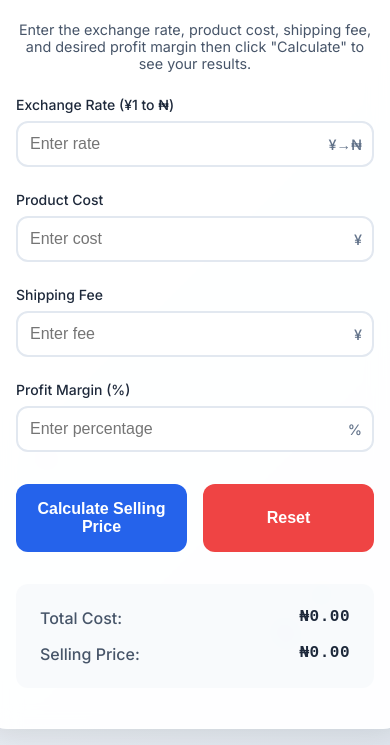
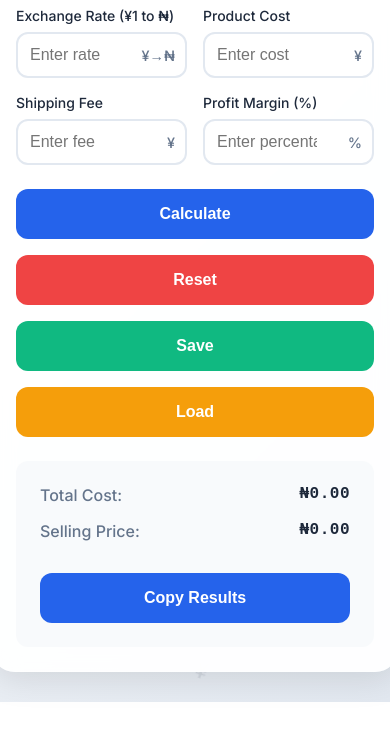
Before and after one commit to Xotique/CurrencyCalculatorNG, a plain HTML site: page index.html in a window 390 px wide. Shown: the part 142-887 px from the top of the page. After the commit the page ends 844 px from the top, so only its background shows below. Drawn offline with Linux system fonts and the light colour scheme.

Commit message:
Update index.html
last iteration hopefully

```diff
--- a/index.html
+++ b/index.html
@@ -16,6 +16,7 @@
       --glass: rgba(255, 255, 255, 0.95);
       --shadow: 0 8px 32px rgba(0, 0, 0, 0.1);
       --border: 1px solid rgba(255, 255, 255, 0.3);
+      --text: #1e293b;
     }
 
     /* Dark mode variables */
@@ -24,6 +25,7 @@
       --glass: rgba(40, 40, 40, 0.95);
       --shadow: 0 8px 32px rgba(0, 0, 0, 0.3);
       --border: 1px solid rgba(255, 255, 255, 0.1);
+      --text: #ffffff;
       background: var(--background);
     }
 
@@ -40,13 +42,14 @@
       position: relative;
       overflow: hidden;
       transition: background 0.3s ease;
+      color: var(--text);
     }
 
     .container {
       background: var(--glass);
       backdrop-filter: blur(10px);
       border-radius: 1.5rem;
-      padding: 2.5rem 2rem 2.5rem 2rem;
+      padding: 2rem;
       box-shadow: var(--shadow);
       width: 100%;
       max-width: 600px;
@@ -77,7 +80,7 @@
       font-weight: 400;
     }
 
-    /* Dark mode toggle button inside container */
+    /* Dark mode toggle button */
     .dark-mode-btn {
       position: absolute;
       top: 1rem;
@@ -95,18 +98,12 @@
       background: var(--secondary);
     }
 
-    .instruction {
-      text-align: center;
-      margin-bottom: 1.5rem;
-      font-size: 0.9rem;
-      color: #475569;
-    }
-
+    /* Mobile-friendly input grid */
     .input-grid {
       display: grid;
-      grid-template-columns: repeat(auto-fit, minmax(200px, 1fr));
-      gap: 1.5rem;
-      margin-bottom: 2rem;
+      grid-template-columns: repeat(auto-fit, minmax(150px, 1fr));
+      gap: 1rem;
+      margin-bottom: 1.5rem;
     }
 
     .input-group {
@@ -116,7 +113,7 @@
     label {
       display: block;
       margin-bottom: 0.5rem;
-      color: #1e293b;
+      color: var(--text);
       font-weight: 500;
       font-size: 0.875rem;
       transition: color 0.3s ease;
@@ -131,11 +128,13 @@
     input {
       width: 100%;
       padding: 0.75rem;
-      padding-right: 2.5rem; /* Space for currency symbol */
+      padding-right: 2.5rem;
       border: 2px solid #e2e8f0;
       border-radius: 0.75rem;
       font-size: 1rem;
       transition: all 0.3s ease;
+      background: var(--glass);
+      color: var(--text);
     }
 
     input:focus {
@@ -154,10 +153,12 @@
       transition: color 0.3s ease;
     }
 
+    /* Mobile-friendly buttons */
     .btn-group {
       display: flex;
       gap: 1rem;
       margin-bottom: 1.5rem;
+      flex-wrap: wrap;
     }
 
     button {
@@ -171,14 +172,16 @@
       font-weight: 600;
       cursor: pointer;
       transition: background 0.3s ease;
+      min-width: 120px;
     }
 
     button:hover {
       background: var(--secondary);
     }
 
+    /* Results section */
     .results {
-      margin-top: 2rem;
+      margin-top: 1.5rem;
       padding: 1.5rem;
       background: rgba(241, 245, 249, 0.5);
       border-radius: 0.75rem;
@@ -195,42 +198,18 @@
     }
 
     .result-label {
-      color: #475569;
+      color: #64748b;
       font-weight: 500;
     }
 
     .result-value {
-      color: #1e293b;
+      color: var(--text);
       font-weight: 600;
       font-family: 'Courier New', Courier, monospace;
       letter-spacing: 0.5px;
     }
 
-    /* Dark mode adjustments */
-    body.dark-mode .header h1 {
-      color: #90caf9;
-    }
-    body.dark-mode label {
-      color: #e0e0e0;
-    }
-    body.dark-mode .result-label {
-      color: #b0bec5;
-    }
-    body.dark-mode .result-value {
-      color: #ffffff;
-    }
-    body.dark-mode .instruction {
-      color: #cfd8dc;
-    }
-    body.dark-mode .currency-symbol {
-      color: #e0e0e0;
-    }
-    /* In dark mode, update the floating currency icons to use a lighter color */
-    body.dark-mode .animation-container .currency {
-      color: rgba(255, 255, 255, 0.3);
-    }
-
-    /* Animation container for flying currencies */
+    /* Floating currency animations */
     .animation-container {
       position: fixed;
       top: 0;
@@ -245,53 +224,59 @@
     .animation-container .currency {
       position: absolute;
       top: 100%;
-      font-size: 2rem;
-      opacity: 0.2;
+      font-size: 1.5rem;
+      opacity: 0.1;
       animation: fly linear infinite;
-      /* Default color for light mode */
-      color: #000;
+      color: var(--text);
     }
 
-    /* Define the flying animation */
     @keyframes fly {
       0% {
         transform: translateY(0) rotate(0deg);
-        opacity: 0.2;
+        opacity: 0.1;
       }
       100% {
         transform: translateY(-110vh) rotate(360deg);
-        opacity: 0.2;
+        opacity: 0.1;
+      }
+    }
+
+    /* Mobile-specific adjustments */
+    @media (max-width: 480px) {
+      .container {
+        padding: 1.5rem;
+      }
+      .header h1 {
+        font-size: 1.5rem;
+      }
+      .header small {
+        font-size: 0.9rem;
+      }
+      .btn-group {
+        flex-direction: column;
+      }
+      button {
+        width: 100%;
       }
     }
   </style>
 </head>
 <body>
-  <!-- Animation container with floating currency symbols -->
+  <!-- Floating currency animations -->
   <div class="animation-container">
-    <!-- Yuan symbols -->
-    <span class="currency" style="left: 10%; animation-duration: 18s; animation-delay: 0s; font-size: 1.5rem;">¥</span>
-    <span class="currency" style="left: 80%; animation-duration: 22s; animation-delay: 2s; font-size: 2rem;">¥</span>
-    <span class="currency" style="left: 50%; animation-duration: 20s; animation-delay: 4s; font-size: 1.2rem;">¥</span>
-    <span class="currency" style="left: 30%; animation-duration: 25s; animation-delay: 6s; font-size: 1.8rem;">¥</span>
-
-    <!-- Naira symbols -->
-    <span class="currency" style="left: 20%; animation-duration: 19s; animation-delay: 1s; font-size: 1.5rem;">₦</span>
-    <span class="currency" style="left: 70%; animation-duration: 21s; animation-delay: 3s; font-size: 2rem;">₦</span>
-    <span class="currency" style="left: 40%; animation-duration: 23s; animation-delay: 5s; font-size: 1.2rem;">₦</span>
-    <span class="currency" style="left: 60%; animation-duration: 24s; animation-delay: 7s; font-size: 1.8rem;">₦</span>
+    <span class="currency" style="left: 10%; animation-duration: 18s; animation-delay: 0s;">¥</span>
+    <span class="currency" style="left: 80%; animation-duration: 22s; animation-delay: 2s;">₦</span>
+    <span class="currency" style="left: 50%; animation-duration: 20s; animation-delay: 4s;">¥</span>
+    <span class="currency" style="left: 30%; animation-duration: 25s; animation-delay: 6s;">₦</span>
   </div>
 
   <div class="container">
-    <!-- Dark Mode Button inside container -->
-    <button class="dark-mode-btn" onclick="toggleDarkMode()">Toggle Dark Mode</button>
+    <!-- Dark Mode Toggle -->
+    <button class="dark-mode-btn" onclick="toggleDarkMode()">🌓</button>
 
     <div class="header">
       <h1>Global Pricing Calculator</h1>
       <small>China → Nigeria Import Pricing</small>
-    </div>
-
-    <div class="instruction">
-      Enter the exchange rate, product cost, shipping fee, and desired profit margin then click "Calculate" to see your results.
     </div>
 
     <div class="input-grid">
@@ -329,8 +314,10 @@
     </div>
 
     <div class="btn-group">
-      <button onclick="calculatePrice()">Calculate Selling Price</button>
+      <button onclick="calculatePrice()">Calculate</button>
       <button onclick="resetFields()" style="background: #ef4444;">Reset</button>
+      <button onclick="saveData()" style="background: #10b981;">Save</button>
+      <button onclick="loadData()" style="background: #f59e0b;">Load</button>
     </div>
 
     <div class="results">
@@ -342,41 +329,37 @@
         <span class="result-label">Selling Price:</span>
         <span class="result-value" id="sellingPrice">₦0.00</span>
       </div>
+      <button onclick="copyResults()" style="width: 100%; margin-top: 1rem;">Copy Results</button>
     </div>
   </div>
 
   <script>
+    // Dark Mode Toggle
+    function toggleDarkMode() {
+      document.body.classList.toggle("dark-mode");
+    }
+
+    // Calculate Pricing
     function calculatePrice() {
-      // Get input values
       const exchangeRate = parseFloat(document.getElementById("exchangeRate").value) || 0;
       const productCost = parseFloat(document.getElementById("productCost").value) || 0;
       const shippingFee = parseFloat(document.getElementById("shippingFee").value) || 0;
       const profitPercentage = parseFloat(document.getElementById("profitPercentage").value) || 0;
 
-      // Calculate total cost in Yuan
       const totalCostYuan = productCost + shippingFee;
-
-      // Convert to Naira
       const totalCostNaira = totalCostYuan * exchangeRate;
-
-      // Calculate selling price with profit
       const sellingPrice = totalCostNaira * (1 + profitPercentage / 100);
 
-      // Format and display numbers with commas and currency symbols
       document.getElementById("totalCost").textContent = formatNumber(totalCostNaira);
       document.getElementById("sellingPrice").textContent = formatNumber(sellingPrice);
     }
 
+    // Format Numbers
     function formatNumber(num) {
-      return (
-        "₦" +
-        num.toLocaleString("en-NG", {
-          minimumFractionDigits: 2,
-          maximumFractionDigits: 2,
-        })
-      );
+      return "₦" + num.toLocaleString("en-NG", { minimumFractionDigits: 2, maximumFractionDigits: 2 });
     }
 
+    // Reset Fields
     function resetFields() {
       document.getElementById("exchangeRate").value = "";
       document.getElementById("productCost").value = "";
@@ -386,8 +369,38 @@
       document.getElementById("sellingPrice").textContent = "₦0.00";
     }
 
-    function toggleDarkMode() {
-      document.body.classList.toggle("dark-mode");
+    // Save Data to Local Storage
+    function saveData() {
+      const data = {
+        exchangeRate: document.getElementById("exchangeRate").value,
+        productCost: document.getElementById("productCost").value,
+        shippingFee: document.getElementById("shippingFee").value,
+        profitPercentage: document.getElementById("profitPercentage").value,
+      };
+      localStorage.setItem("pricingData", JSON.stringify(data));
+      alert("Data saved successfully!");
+    }
+
+    // Load Data from Local Storage
+    function loadData() {
+      const data = JSON.parse(localStorage.getItem("pricingData"));
+      if (data) {
+        document.getElementById("exchangeRate").value = data.exchangeRate;
+        document.getElementById("productCost").value = data.productCost;
+        document.getElementById("shippingFee").value = data.shippingFee;
+        document.getElementById("profitPercentage").value = data.profitPercentage;
+        alert("Data loaded successfully!");
+      } else {
+        alert("No saved data found!");
+      }
+    }
+
+    // Copy Results to Clipboard
+    function copyResults() {
+      const totalCost = document.getElementById("totalCost").textContent;
+      const sellingPrice = document.getElementById("sellingPrice").textContent;
+      const text = `Total Cost: ${totalCost}\nSelling Price: ${sellingPrice}`;
+      navigator.clipboard.writeText(text).then(() => alert("Results copied to clipboard!"));
     }
   </script>
 </body>
```
